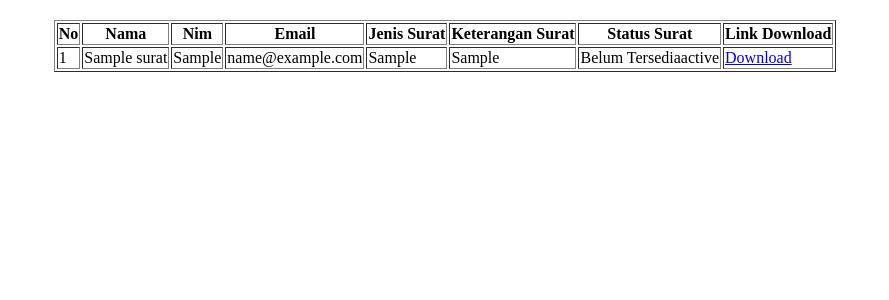
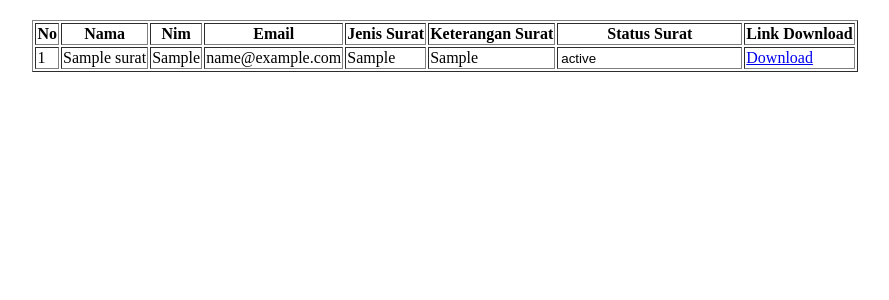
Before and after one commit to Arya-rgb/university_letterssubmissionWEB, a CodeIgniter app: page /miniproject/index.php/ajuan/status_surats in a window 1280 px wide. Shown: the top 300 px of the page, without its empty margins (195-1084 px from the left). Run offline with CodeIgniter, Linux system fonts and the light colour scheme; tables that the repository leaves empty or names only in its code hold one stand-in row (values such as "Sample post").

Commit message:
initial commit. Remastered Status Surat With PlaceHolder

```diff
--- a/application/views/status_surat.php
+++ b/application/views/status_surat.php
@@ -1,6 +1,10 @@
 <html>
 <head>
-	<title>Status Surat</title>
+    <title>Status Surat</title>
+    <style type="text/css">
+	input{background: rgba(ffffff);}
+	input{border:0px; width: 100%;}
+    </style>
 </head>
 	<body>
 <table style="margin:20px auto;" border="1">
@@ -25,7 +29,7 @@ foreach($ajuan_surat as $a) {
 		<td><?php echo $a->email?></td>
 		<td><?php echo $a->kat_surat?></td>
 		<td><?php echo $a->jenis_surat?></td>
-		<td><a>Belum Tersedia</a><?php echo $a->status_surat?></td>
+		<td><input value="<?php echo $a->status_surat?>" placeholder="Belum Tersedia" readonly/></td>
 		<td><a href='https://<?php echo $a->link_surat?>'>Download</a></td>
 	</tr>
 <?php } ?>
```
